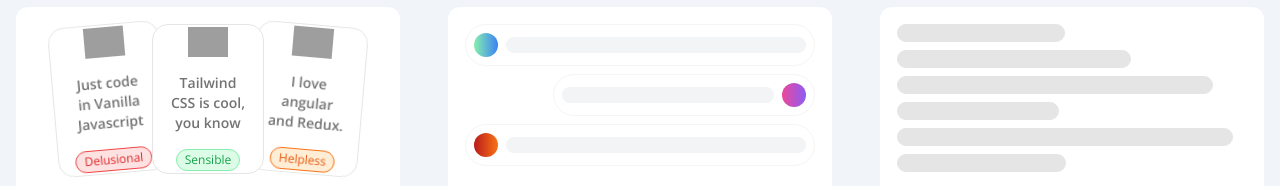
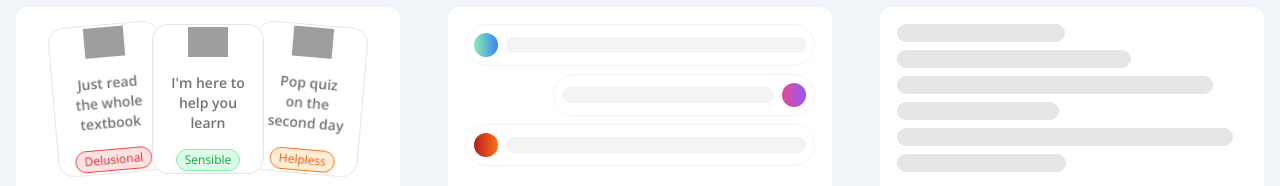
Before and after one commit to alexleyoung/ai-professor, a Next.js app: page / in a window 1280 px wide. Shown: the part 1073-1259 px from the top of the page. Built offline with nearby package versions, Linux system fonts and the light colour scheme; grey boxes are pictures that could not be loaded.

Commit message:
updated various formatting and ui elements

```diff
--- a/src/app/professors/[id]/page.tsx
+++ b/src/app/professors/[id]/page.tsx
@@ -40,11 +40,11 @@ export default async function Professor({
           </h1>
           <h2 className='text-2xl text-zinc-400'> / 5</h2>
         </div>
-        <h1 className='text-4xl font-semibold'>{prof.name}</h1>
-        <h2>{prof.department}</h2>
-        <h2>{prof.difficulty_level}</h2>
-        <h2>{prof.courses}</h2>
-        <h2>{prof.review_count}</h2>
+        <h1 className='text-4xl font-bold'>{prof.name}</h1>
+        <h2 className='text-2xl italic'>{prof.department}</h2>
+        <h2>Difficulty: {prof.difficulty_level}</h2>
+        <h2>Courses: {prof.courses}</h2>
+        <h2>Reviews: {prof.review_count}</h2>
       </section>
       <section className='px-12 py-10 space-y-8'>
         <h1 className='text-4xl font-semibold'>Student Ratings</h1>
--- a/src/components/landing/Features.tsx
+++ b/src/components/landing/Features.tsx
@@ -190,7 +190,7 @@ const SkeletonFour = () => {
           className='h-10 w-10'
         />
         <p className='sm:text-sm text-xs text-center font-semibold text-neutral-500 mt-4'>
-          Just code in Vanilla Javascript
+          Just read the whole textbook
         </p>
         <p className='border border-red-500 bg-red-100 dark:bg-red-900/20 text-red-600 text-xs rounded-full px-2 py-0.5 mt-4'>
           Delusional
@@ -205,7 +205,7 @@ const SkeletonFour = () => {
           className='h-10 w-10'
         />
         <p className='sm:text-sm text-xs text-center font-semibold text-neutral-500 mt-4'>
-          Tailwind CSS is cool, you know
+          I'm here to help you learn
         </p>
         <p className='border border-green-300 bg-green-100 dark:bg-green-900/20 text-green-600 text-xs rounded-full px-2 py-0.5 mt-4'>
           Sensible
@@ -222,7 +222,7 @@ const SkeletonFour = () => {
           className='h-10 w-10'
         />
         <p className='sm:text-sm text-xs text-center font-semibold text-neutral-500 mt-4'>
-          I love angular and Redux.
+          Pop quiz on the second day
         </p>
         <p className='border border-orange-500 bg-orange-100 dark:bg-orange-900/20 text-orange-600 text-xs rounded-full px-2 py-0.5 mt-4'>
           Helpless
--- a/src/components/search/ProfessorCard.tsx
+++ b/src/components/search/ProfessorCard.tsx
@@ -12,11 +12,11 @@ export default function ProfessorCard({
     <Link
       href={`/professors/${prof.id}`}
       className='bg-muted hover:scale-[1.015] transition-transform duration-300 p-4 flex gap-4'>
-      <div className='flex flex-col gap-2'>
+      <div className='flex flex-col gap-2 min-w-[100px]'>
         <h2 className='font-semibold'>Overall</h2>
         <div
           className={cn(
-            "p-3 text-xl font-bold",
+            "w-12 h-12 flex items-center justify-center text-xl font-bold",
             prof.overall_rating > 4
               ? "bg-green-300"
               : prof.overall_rating > 2.5
@@ -43,7 +43,7 @@ export default function ProfessorCard({
             : "No ratings"}
         </h2>
       </div>
-      <div className='flex flex-col gap-2'>
+      <div className='flex flex-col gap-4'>
         <h1 className='text-xl flex flex-col sm:flex-row gap-2'>
           <span className='font-semibold'>{prof.name}</span>
           <em>{prof.department}</em>
```
